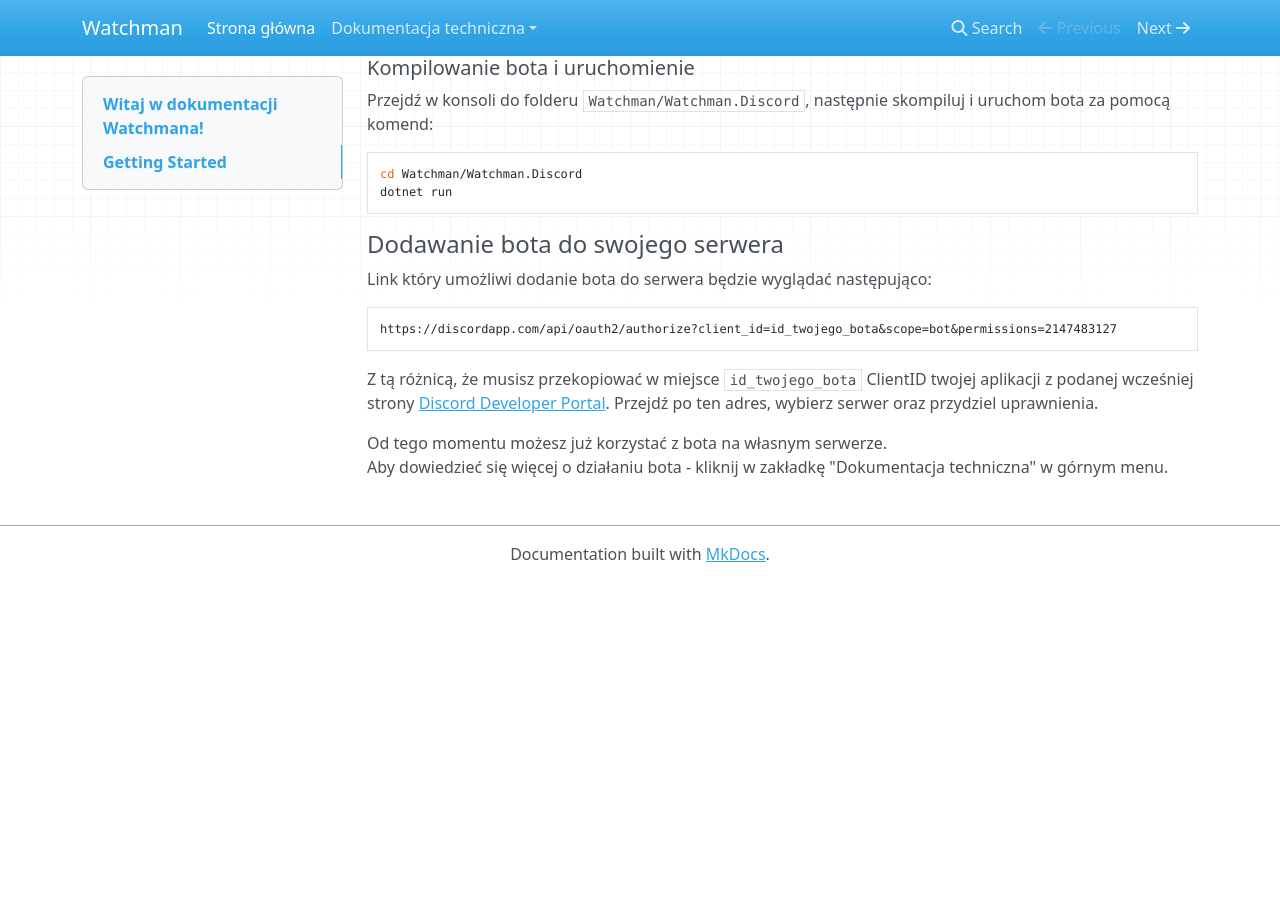
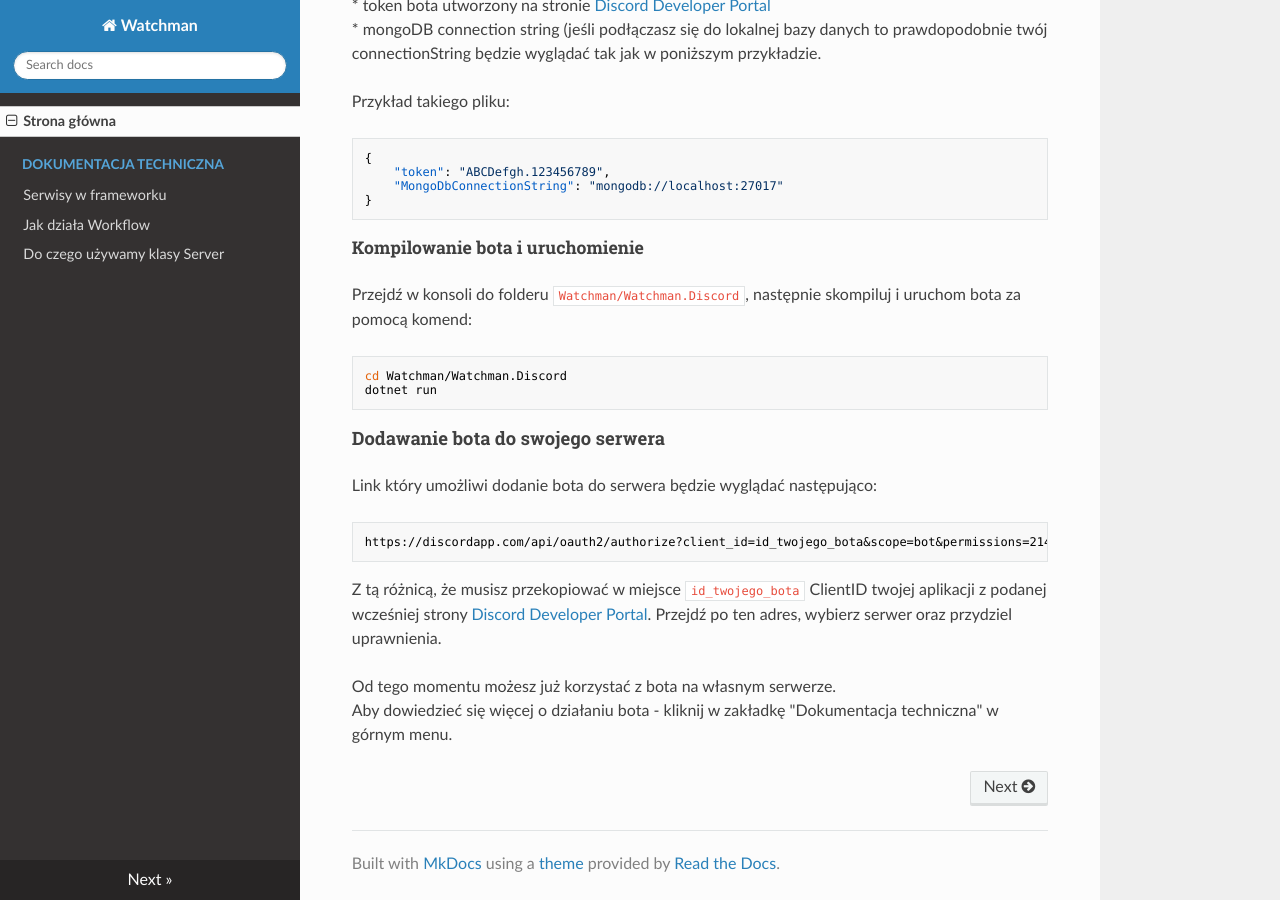
Before and after one commit to Devscord-Team/Watchman, an MkDocs documentation site: the page built from docs/index.md, in a window 1280 px wide and 900 px high, scrolled down 969 px. Built offline with MkDocs 1.6.1, drawn with Linux system fonts in a browser that asks for light colours; nearby versions of some CDN libraries; before the commit the page ends 1551 px from its top, so only the background shows below that.

Commit message:
Update mkdocs.yml

```diff
--- a/mkdocs.yml
+++ b/mkdocs.yml
@@ -5,3 +5,4 @@ nav:
         - 'Serwisy w frameworku': 135-services-in-framework.md
         - 'Jak działa Workflow': 134-workflow.md
         - 'Do czego używamy klasy Server': 141-do-czego-uzywamy-klasy-server.md
+theme: readthedocs
```
